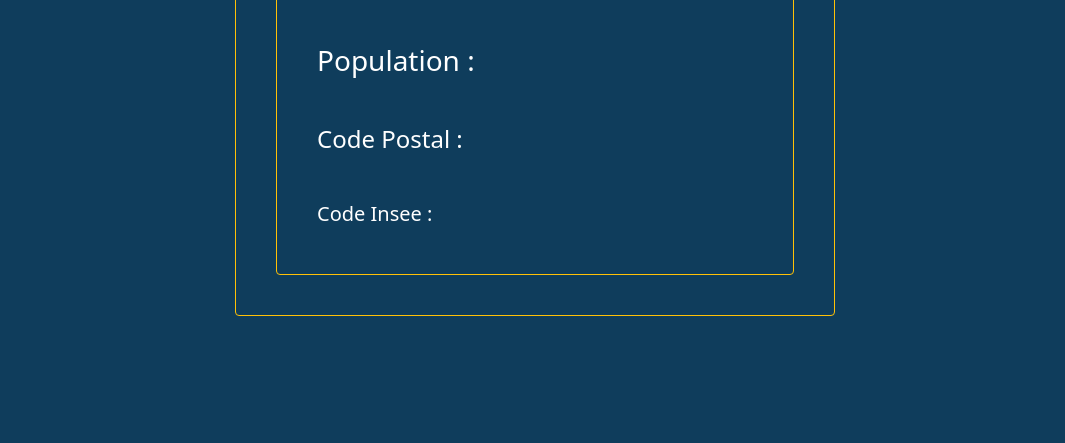
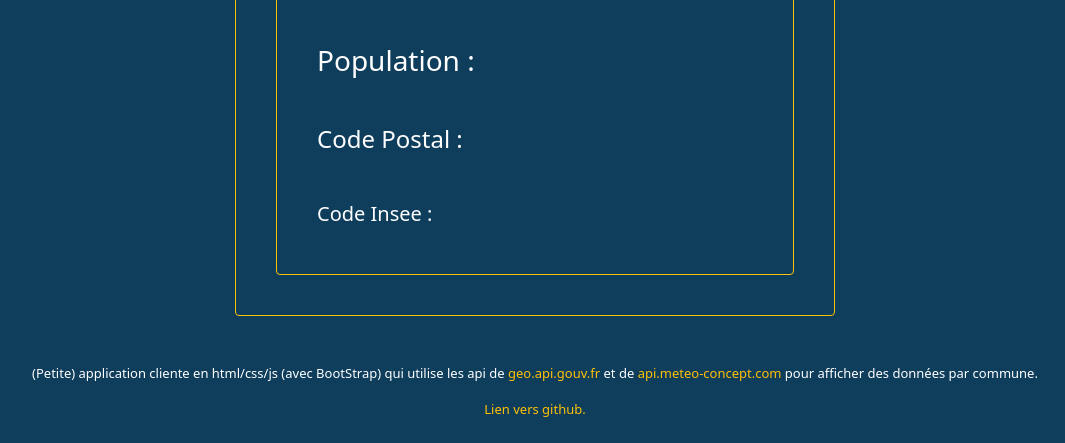
Before and after one commit to jacquesgrana/CDAPHP-TP2JS-AffichageCommunes, a plain HTML site: page index.html in a window 1280 px wide. Shown: the part 693-1136 px from the top of the page, without its empty margins (105-1170 px from the left). Before the commit the page ends 1057 px from the top, so only its background shows below. Drawn offline with nearby package versions, Linux system fonts and the light colour scheme; no server answers.

Commit message:
ajout footer

```diff
--- a/css/index.css
+++ b/css/index.css
@@ -41,3 +41,16 @@ select.select-class {
     justify-content: center;
     align-items: start;
 }
+
+.link-footer {
+    text-decoration: none;
+}
+
+.link-footer:hover {
+    text-decoration: underline;
+    color: white !important;
+}
+
+.text-footer, .link-footer {
+    font-size: small;
+}
--- a/index.html
+++ b/index.html
@@ -16,5 +16,13 @@
 </head>
 <body>
     <div id="root" class="mb-5 d-flex flex-column align-items-center justify-content-center"></div>
+    <footer>
+        <div class="d-flex flex-column justify-content-center align-items-center mt-5 mb-4 px-5">
+            <p class="text-white text-footer">(Petite) application cliente en html/css/js (avec BootStrap) qui utilise les api de <a class="text-warning link-footer" target="_blank" href="https://geo.api.gouv.fr">geo.api.gouv.fr</a> et de <a  class="text-warning link-footer" target="_blank" href="https://api.meteo-concept.com">api.meteo-concept.com</a> pour afficher des données par commune.</p>
+            <a class="text-warning link-footer" target="_blank" href="https://github.com/jacquesgrana/CDAPHP-TP2JS-AffichageCommunes">Lien vers github.</a>
+        </div>
+    </footer>
 </body>
 </html>
+
+<!-- https://api.meteo-concept.com -->
```
